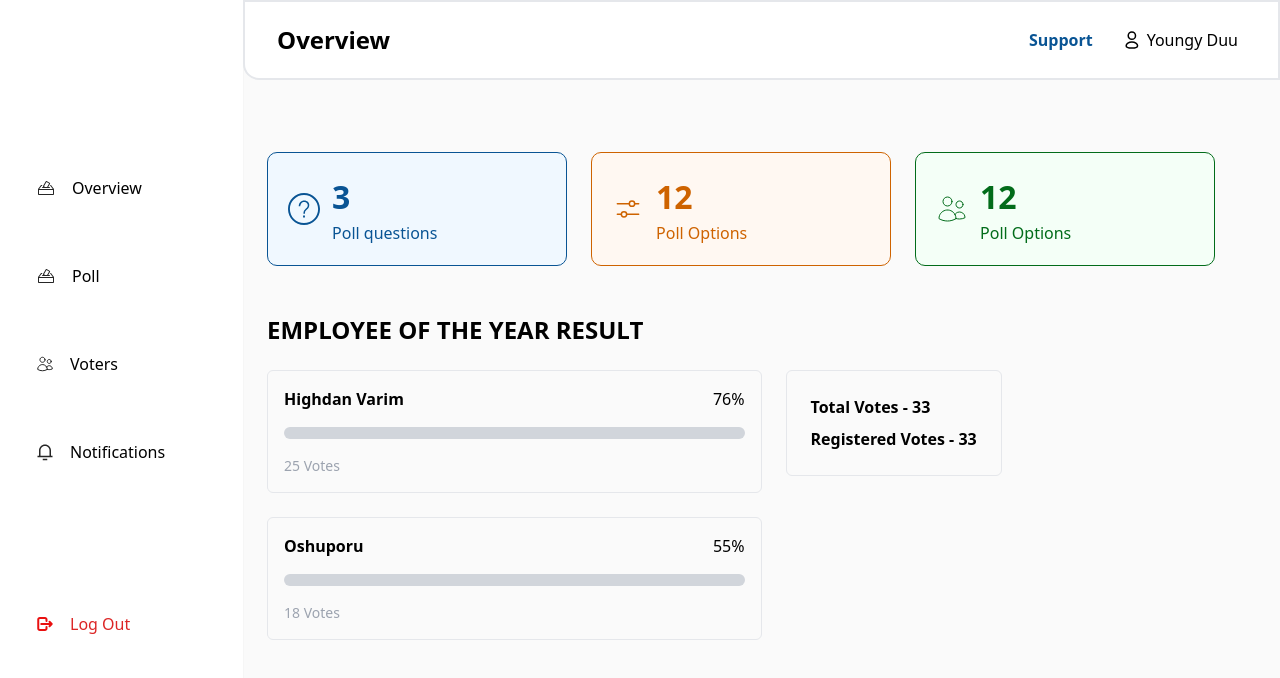
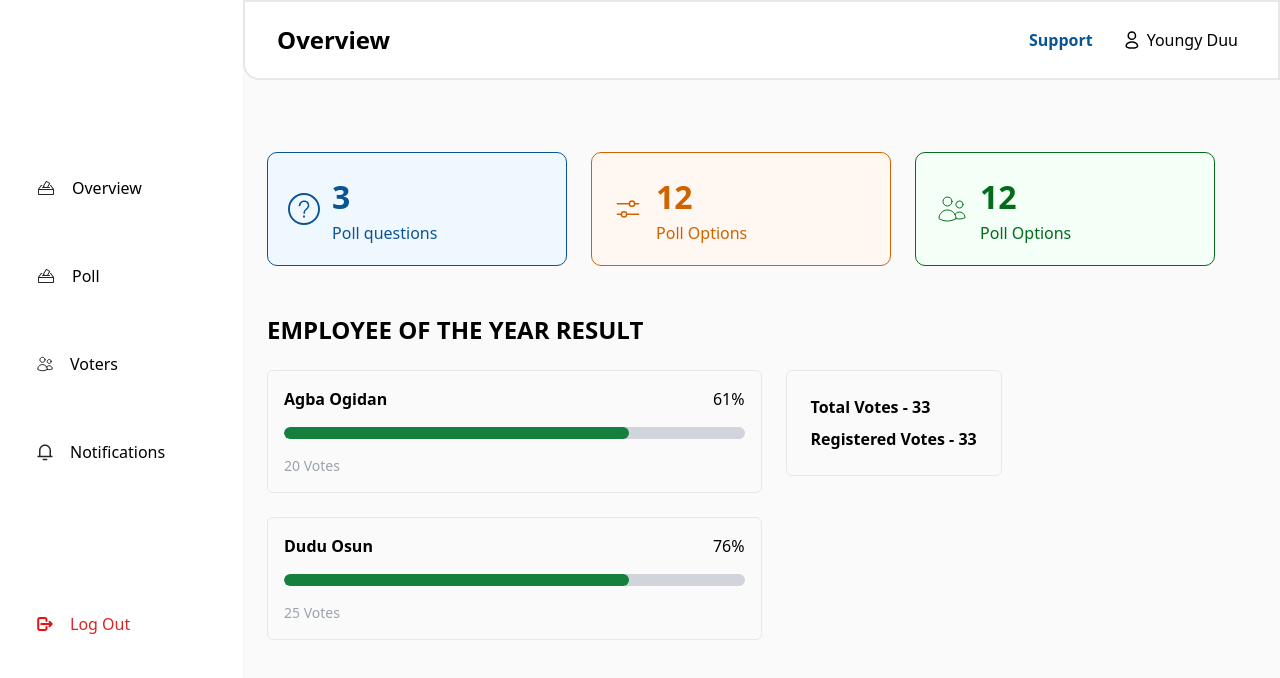
Before and after one commit to theblackjessy/Doravet, a Next.js app: page /dashboard/overview/1 in a window 1280 px wide. Shown: the top 678 px of the page. Built offline with nearby package versions, Linux system fonts and the light colour scheme.

Commit message:
[id] cleanup

```diff
--- a/src/pages/dashboard/overview/[id].js
+++ b/src/pages/dashboard/overview/[id].js
@@ -5,12 +5,12 @@ import { useParams } from 'next/navigation'
 import { pollData } from '@/components/DummyData'
 
 const PollResults = () => {
-  const { id } = useParams();
-  console.log(id)
+  // const { id } = useParams();
+
   // const [polls, setPolls] = useState(pollData)
-  const pollResult = pollData.filter((data) => Number(data.id) === Number(id))[0]
+  // const pollResult = pollData.filter((data) => Number(data.id) === Number(id))[0]
 
-  console.log(pollResult, 'polldata')
+  const pollResult = pollData[1]
   return (
     <section>
       <h3 className='text-2xl uppercase my-6 font-bold'>Employee of the year result</h3>
@@ -23,7 +23,7 @@ const PollResults = () => {
                   <p className='font-bold'>{data.name}</p>
                   <p>{Math.round((data.votes / pollResult.totalVotes) * 100)}%</p>
                 </aside>
-                <p className='h-3 my-4 bg-gray-300 rounded-lg'>
+                <p className={`h-3 relative my-4 bg-gray-300 rounded-lg before:w-3/4 before:absolute before:rounded-lg before:bg-green-700 overflow-hidden before:h-full before:content-['']`}>
 
                 </p>
                 <p className='text-[14px] text-gray-400'>{data.votes} Votes</p>
```
